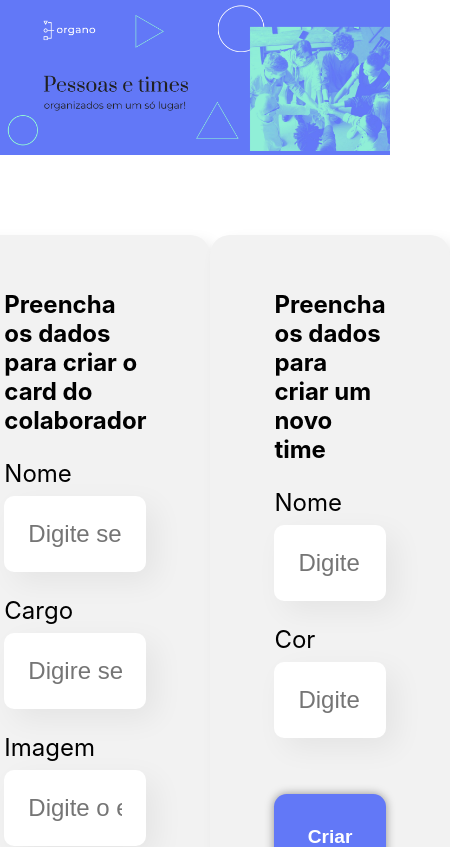
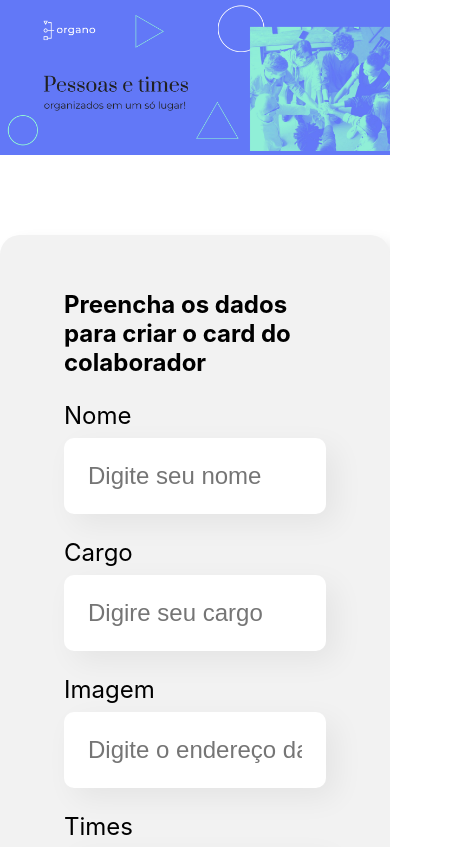
Before and after one commit to DiogoToloto/cadastroProdutos, a React (Create React App) app: page / in a window 390 px wide. Shown: the top 847 px of the page, 450 px wide, since content can reach past the window. Built offline with nearby package versions, Linux system fonts and the light colour scheme.

Commit message:
Arrumando a responsividade do formulario para smartPhone e Estilos do Css

```diff
--- a/src/componentes/Formulario/Formulario.css
+++ b/src/componentes/Formulario/Formulario.css
@@ -2,6 +2,7 @@
     display: flex;
     justify-content: center;
     margin: 80px 0px;
+    gap: 3rem;
 
     form {
         max-width: 80%;
@@ -11,3 +12,10 @@
         box-shadow: 8px 8px 16px rgb(0, 0, 0, 0.1);
     }
 }
+
+@media screen and (max-width: 776px){
+    .formulario{
+        flex-direction: column;
+        align-items: center;
+    }
+}
```
